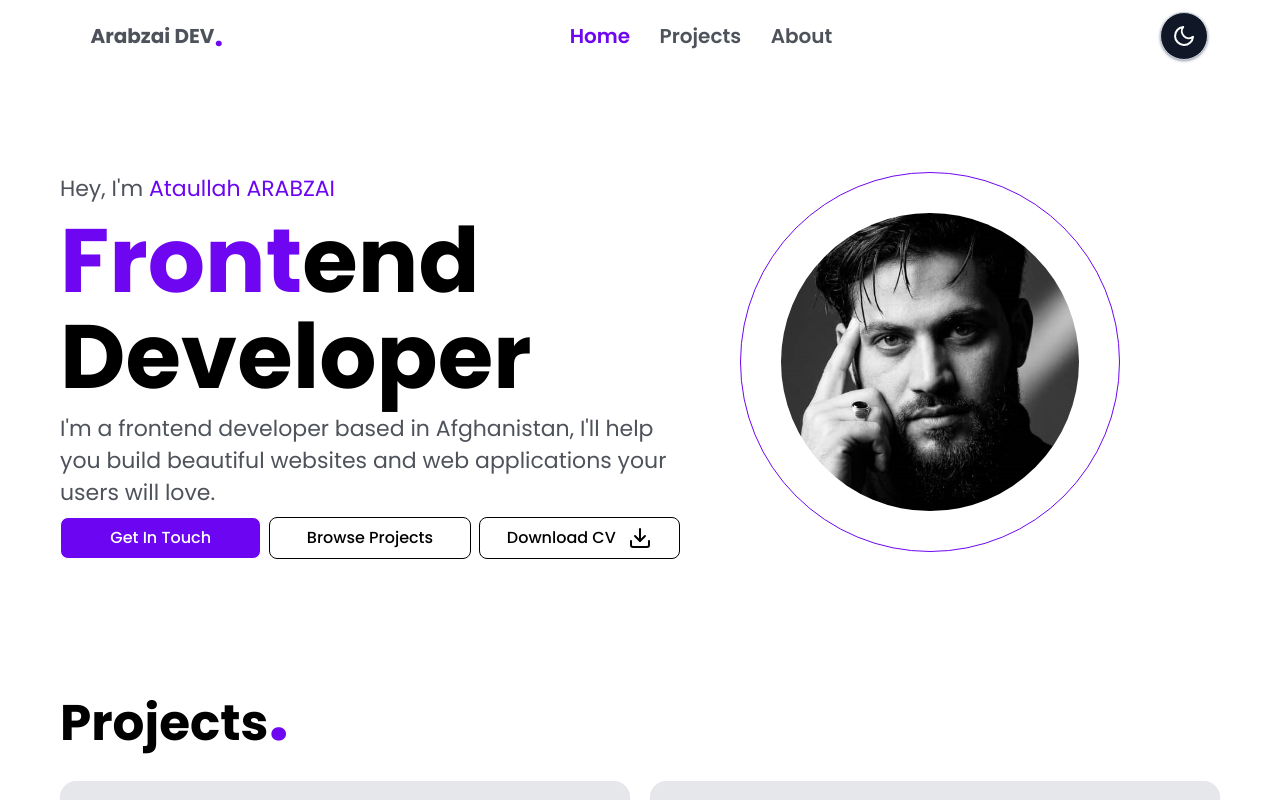
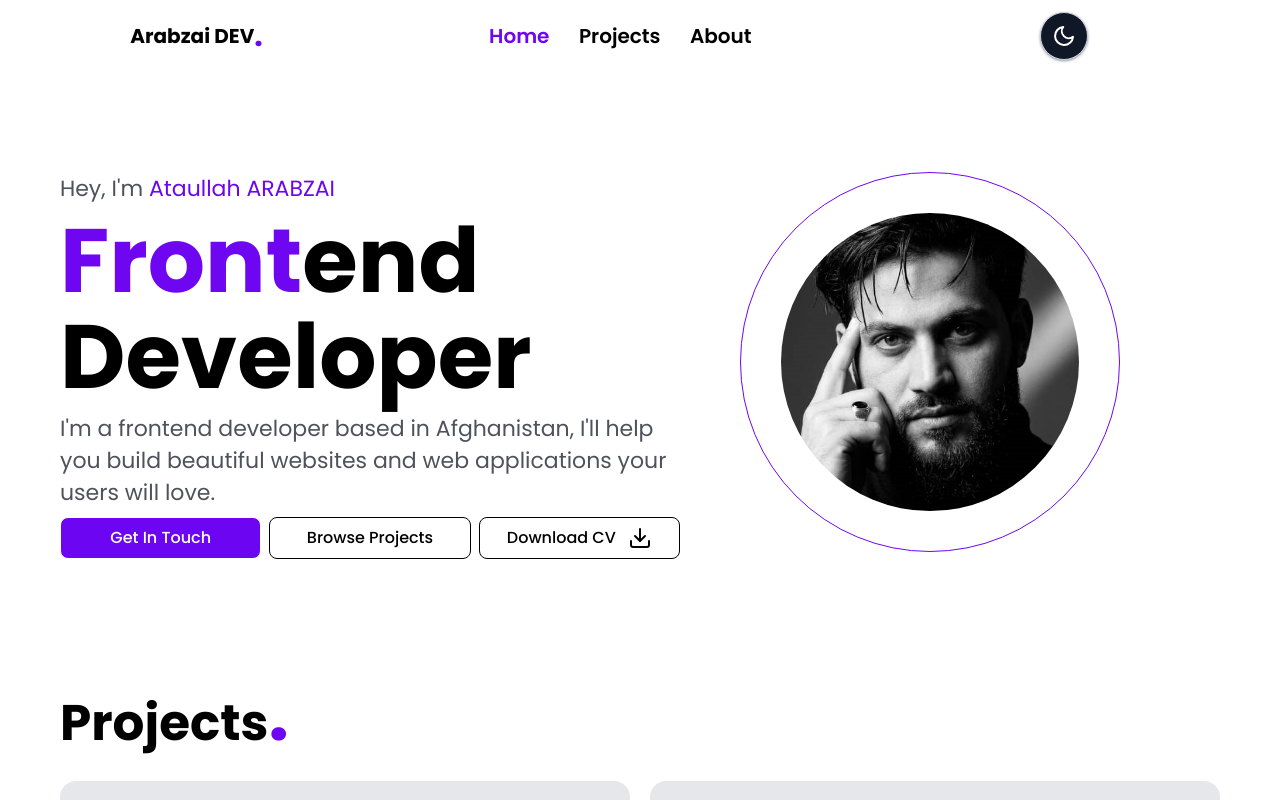
Before and after one commit to ataullaharabzai/Portfolio-website, a React (Vite) app: page / in a window 1280 px wide. Shown: the top 800 px of the page. Built offline with nearby package versions, Linux system fonts and the light colour scheme.

Commit message:
toggle theme button fixed

```diff
--- a/src/Header/Navebar.jsx
+++ b/src/Header/Navebar.jsx
@@ -7,7 +7,7 @@ function Navebar() {
   const { darkMode, toggleTheme } = useTheme();
 
   return (
-    <header className="dark:text-gray-300 w-full flex justify-around items-stretch sm:items-center md:gap-50 p-3 text-[#4e525a]">
+    <header className="w-full flex justify-around items-center p-3">
       <NavLink
         to="/"
         className="font-bold w-full text-[12px] flex justify-center items-center md:text-[20px] sm:w-42.5 mr-2 sm:mr-0"
@@ -63,12 +63,14 @@ function Navebar() {
       >
         <MessageCircle className=" w-4 sm:w-8 sm:h-8" />
       </NavLink> */}
+      <div className="w-2/4 md:w-1/6 flex justify-center">
         <button
           onClick={toggleTheme}
           className="cursor-pointer group w-12 h-12 rounded-full border border-gray-300 bg-gray-900 text-white dark:bg-gray-300 dark:text-gray-800 shadow shadow-gray-400 transition-all duration-300 flex items-center justify-center"
         >
           {darkMode ? <Sun /> : <Moon />}
         </button>
+      </div>
     </header>
   );
 }
```
Lines whose indentation alone changed are shown as unchanged.
